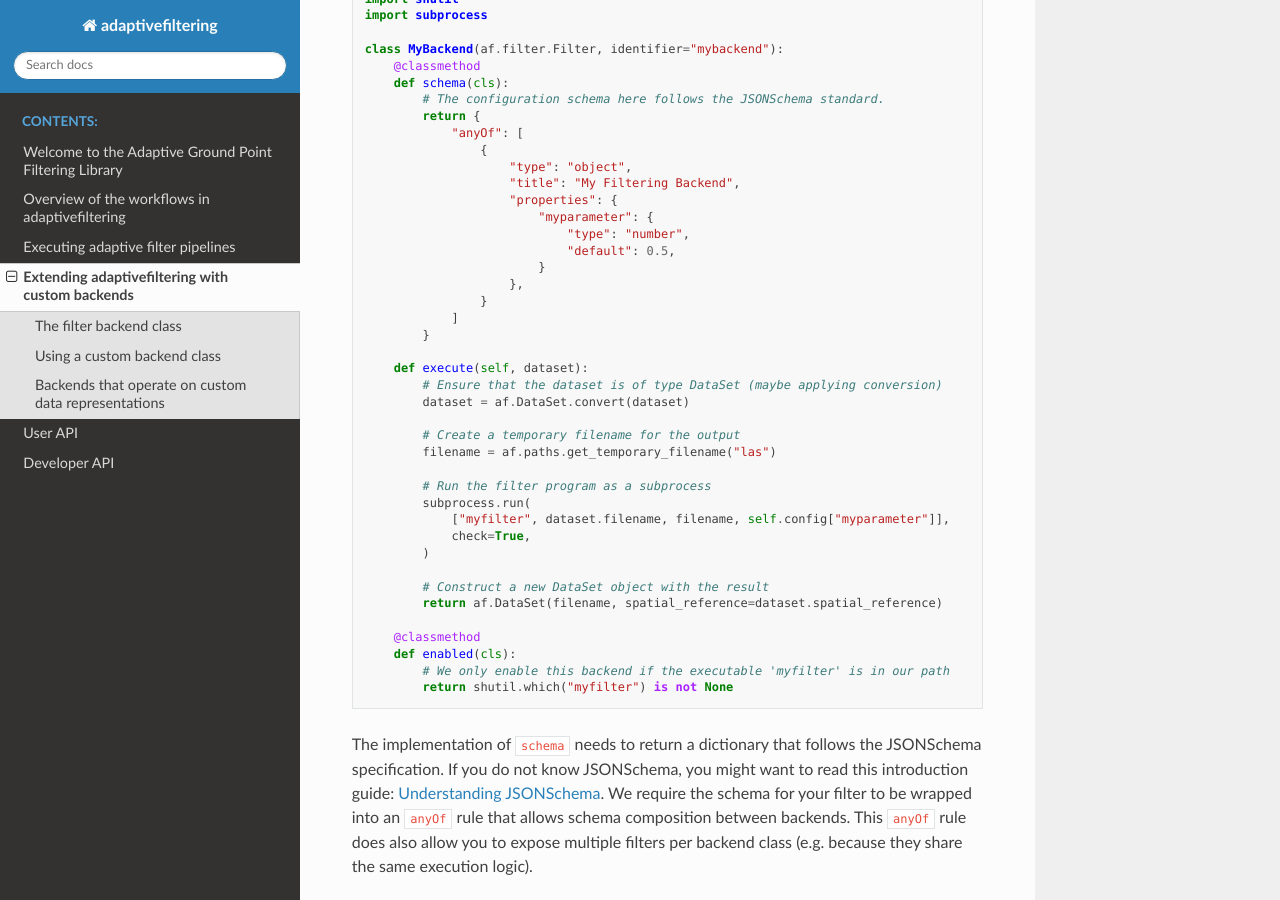
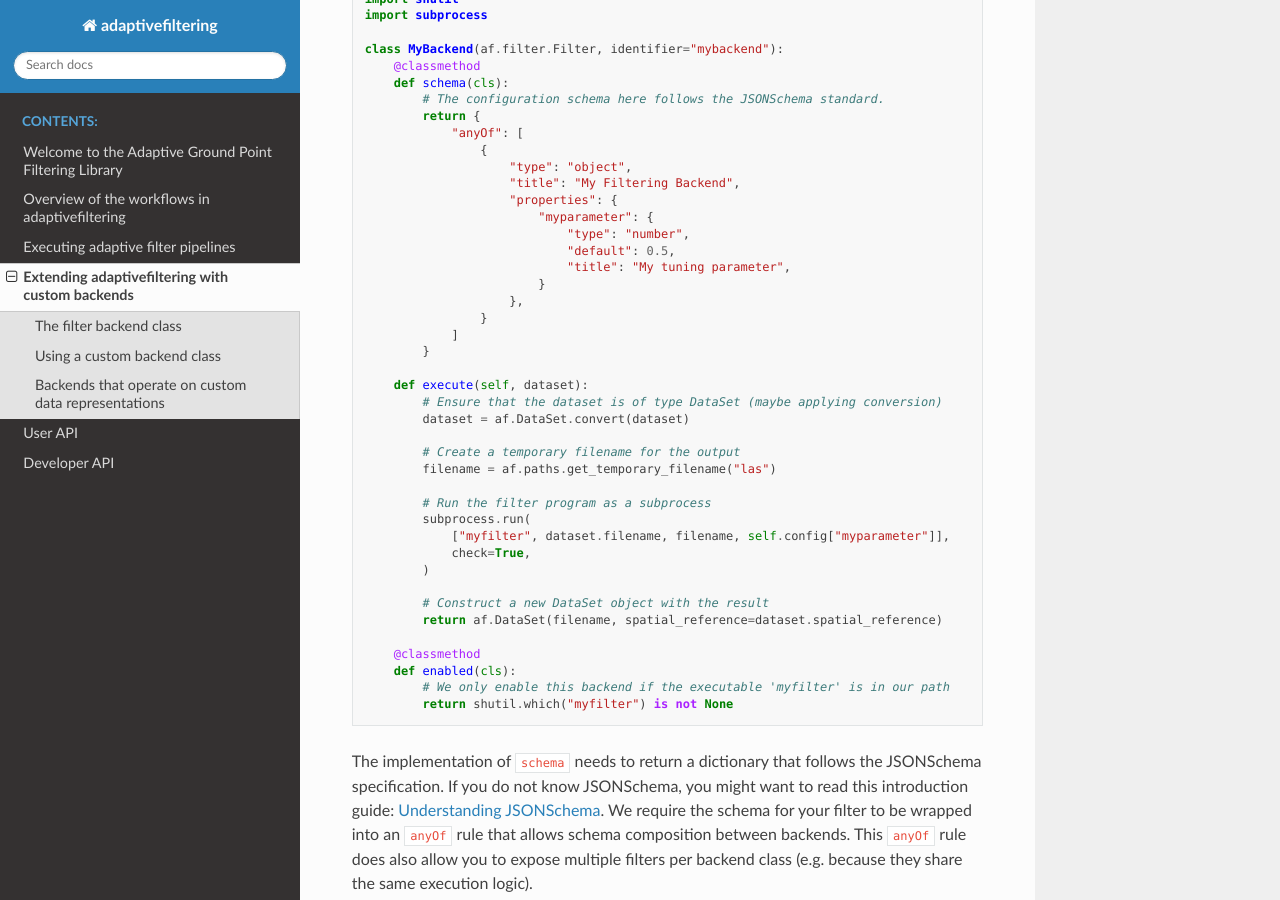
Before and after one commit to ssciwr/afwizard, a Sphinx documentation site: the page built from doc/source/extending.rst, in a window 1280 px wide and 900 px high, scrolled down 810 px. Built offline with Sphinx 7.4.7 and the Read the Docs theme 2.0.0, drawn with Linux system fonts in a browser that asks for light colours; pages that are not in the unit, such as notebooks, are missing from menus.

Commit message:
Add title to parameter

```diff
--- a/doc/source/extending.rst
+++ b/doc/source/extending.rst
@@ -48,6 +48,7 @@ logic of your backend:
                             "myparameter": {
                                 "type": "number",
                                 "default": 0.5,
+                                "title": "My tuning parameter",
                             }
                         },
                     }
```
